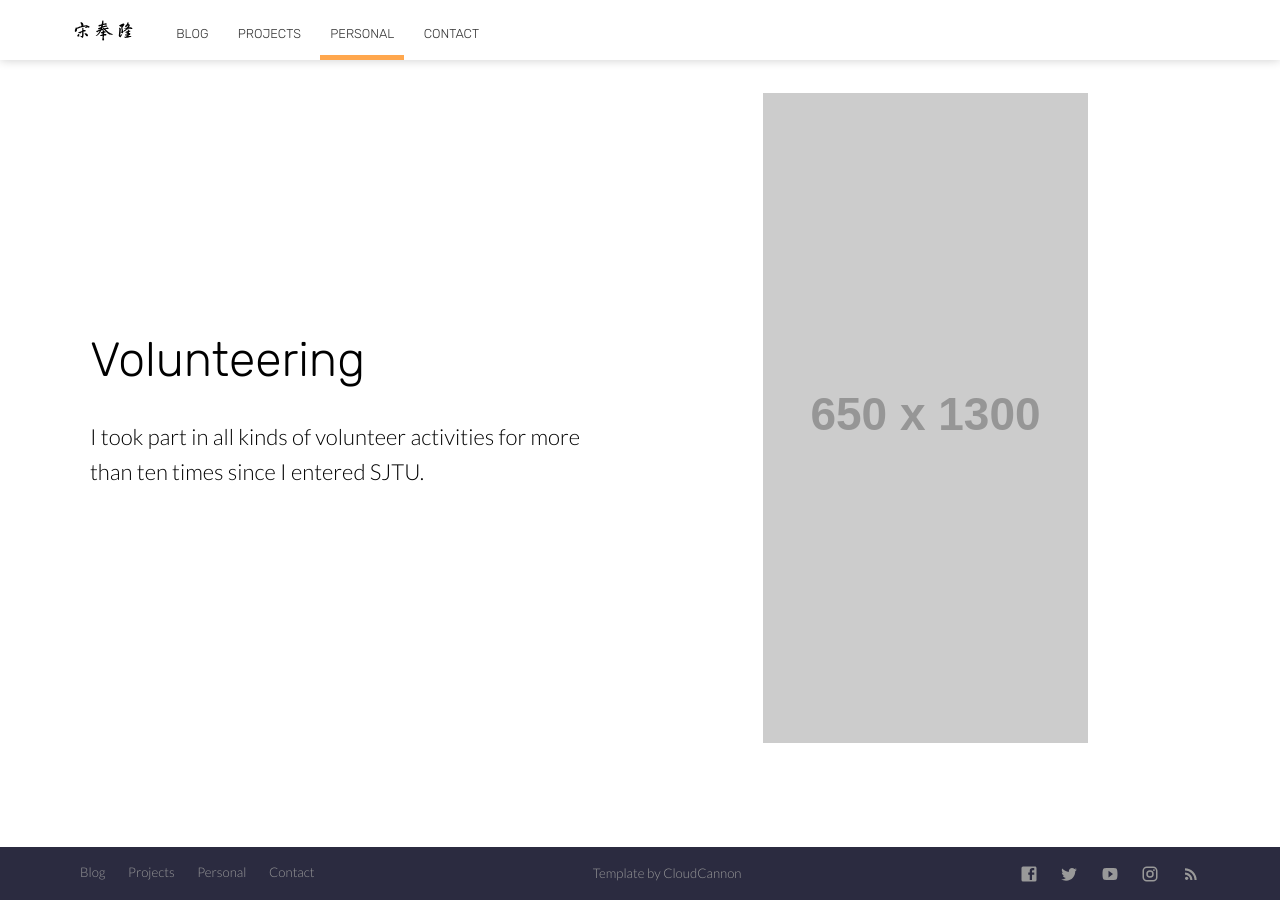
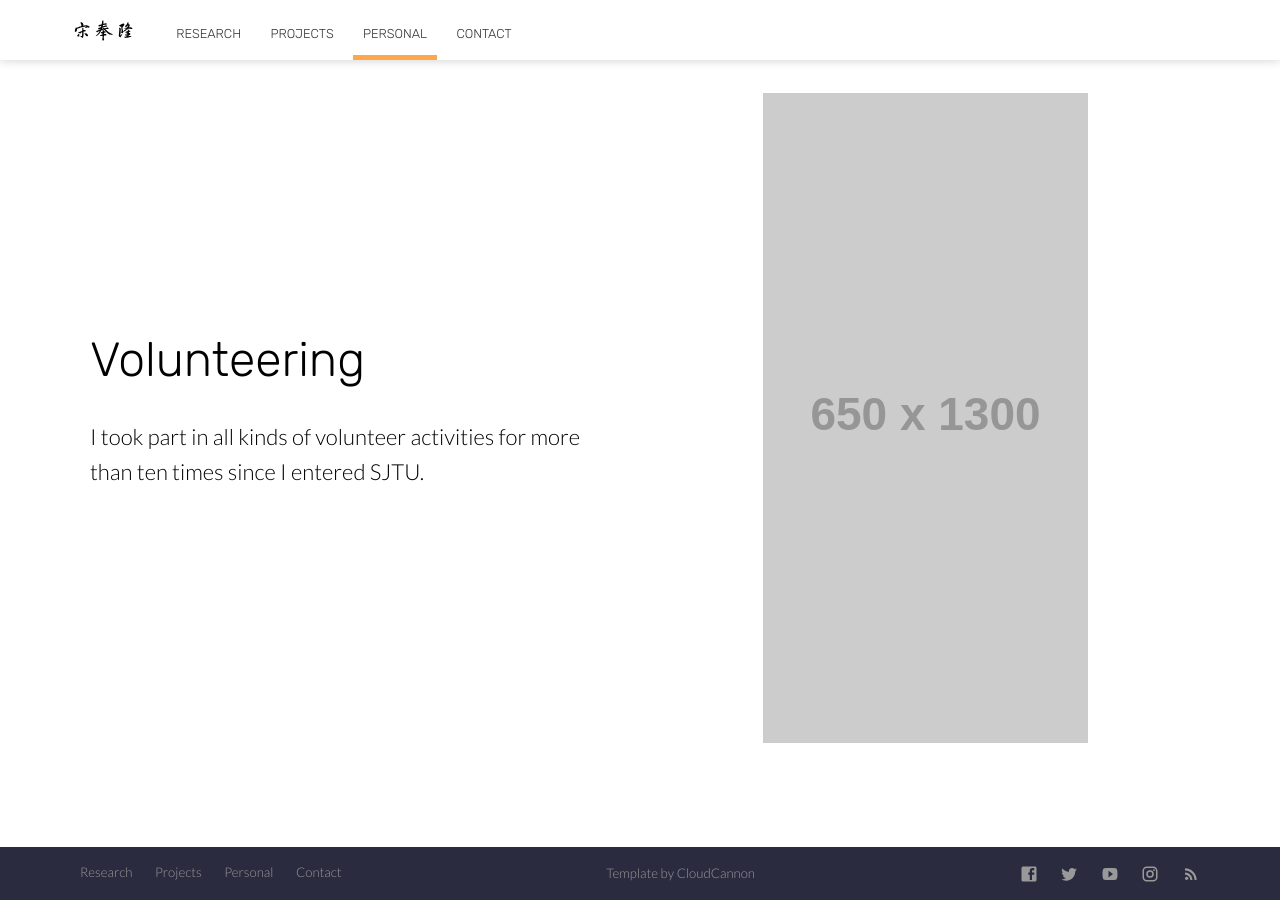
Before and after one commit to FenglongSong/fenglongsong.github.io, a Jekyll site: the page built from personal.html, in a window 1280 px wide and 900 px high, scrolled down 1501 px. Built offline with Jekyll 4.4.1, drawn with Linux system fonts in a browser that asks for light colours; nearby versions of some CDN libraries.

Commit message:
change name of blog

```diff
--- a/_data/footer.yml
+++ b/_data/footer.yml
@@ -1,5 +1,5 @@
 left_links:
-  - name: Blog
+  - name: Research
     link: /blog/
   - name: Projects
     link: /projects/
--- a/_data/navigation.yml
+++ b/_data/navigation.yml
@@ -1,4 +1,4 @@
-- name: Blog
+- name: Research
   link: /blog/
 - name: Projects
   link: /projects/
```
